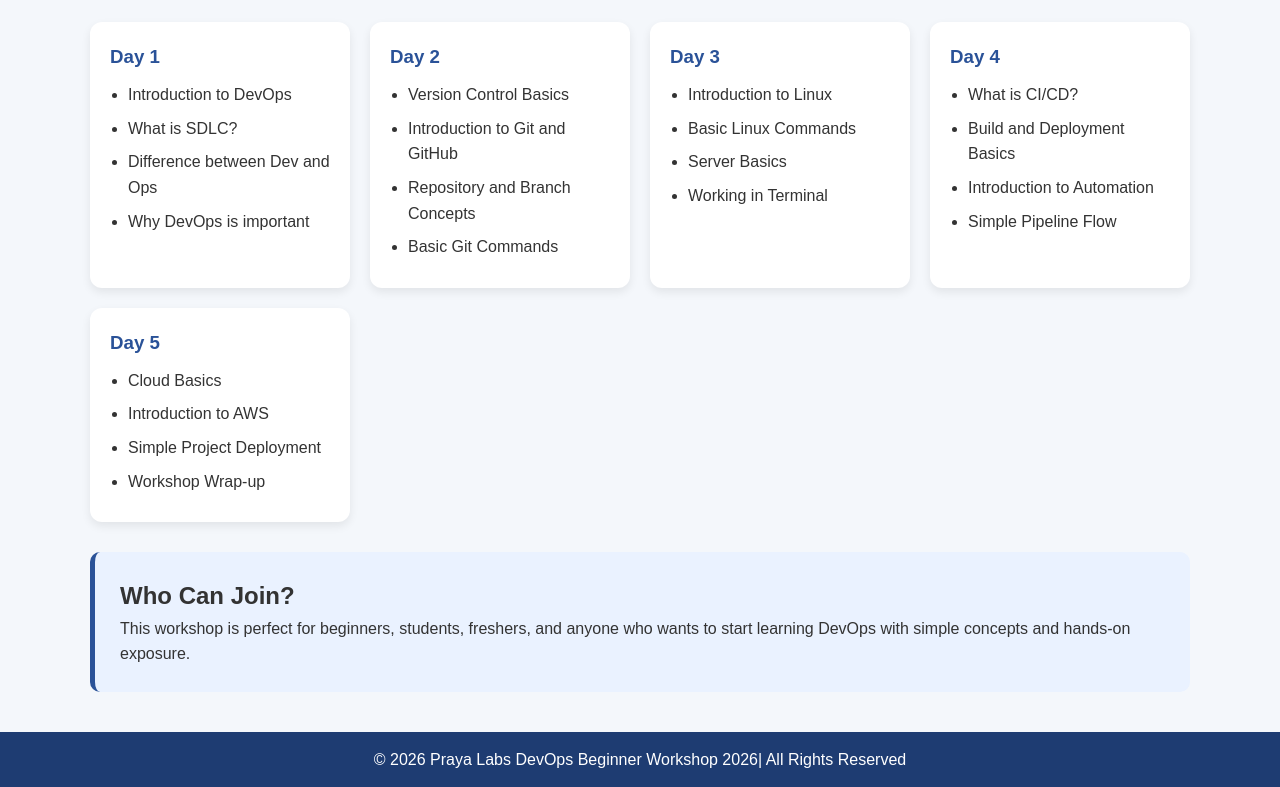
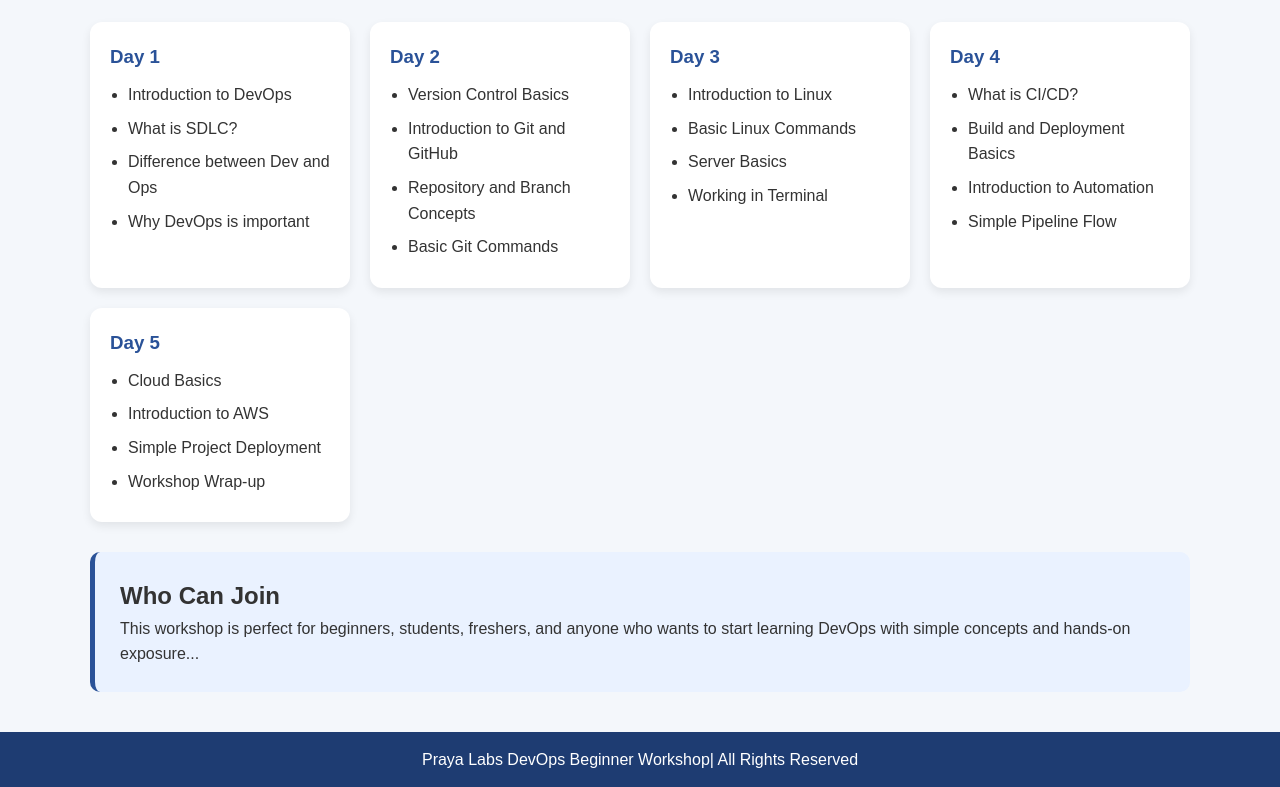
Before and after one commit to Madhu-bala02/devlast, a plain HTML site: page index.html in a window 1280 px wide. Shown: the part 563-1350 px from the top of the page. Drawn offline with Linux system fonts and the light colour scheme.

Commit message:
html modified

```diff
--- a/index.html
+++ b/index.html
@@ -196,17 +196,17 @@
     </section>
 
     <section class="highlight">
-      <h2>Who Can Join?</h2>
+      <h2>Who Can Join</h2>
       <p>
         This workshop is perfect for beginners, students, freshers, and anyone who
-        wants to start learning DevOps with simple concepts and hands-on exposure.
+        wants to start learning DevOps with simple concepts and hands-on exposure...
       </p>
     </section>
 
   </div>
 
   <footer>
-    <p>© 2026 Praya Labs DevOps Beginner Workshop 2026| All Rights Reserved </p>
+    <p>Praya Labs DevOps Beginner Workshop| All Rights Reserved </p>
   </footer>
 
 </body>
```
